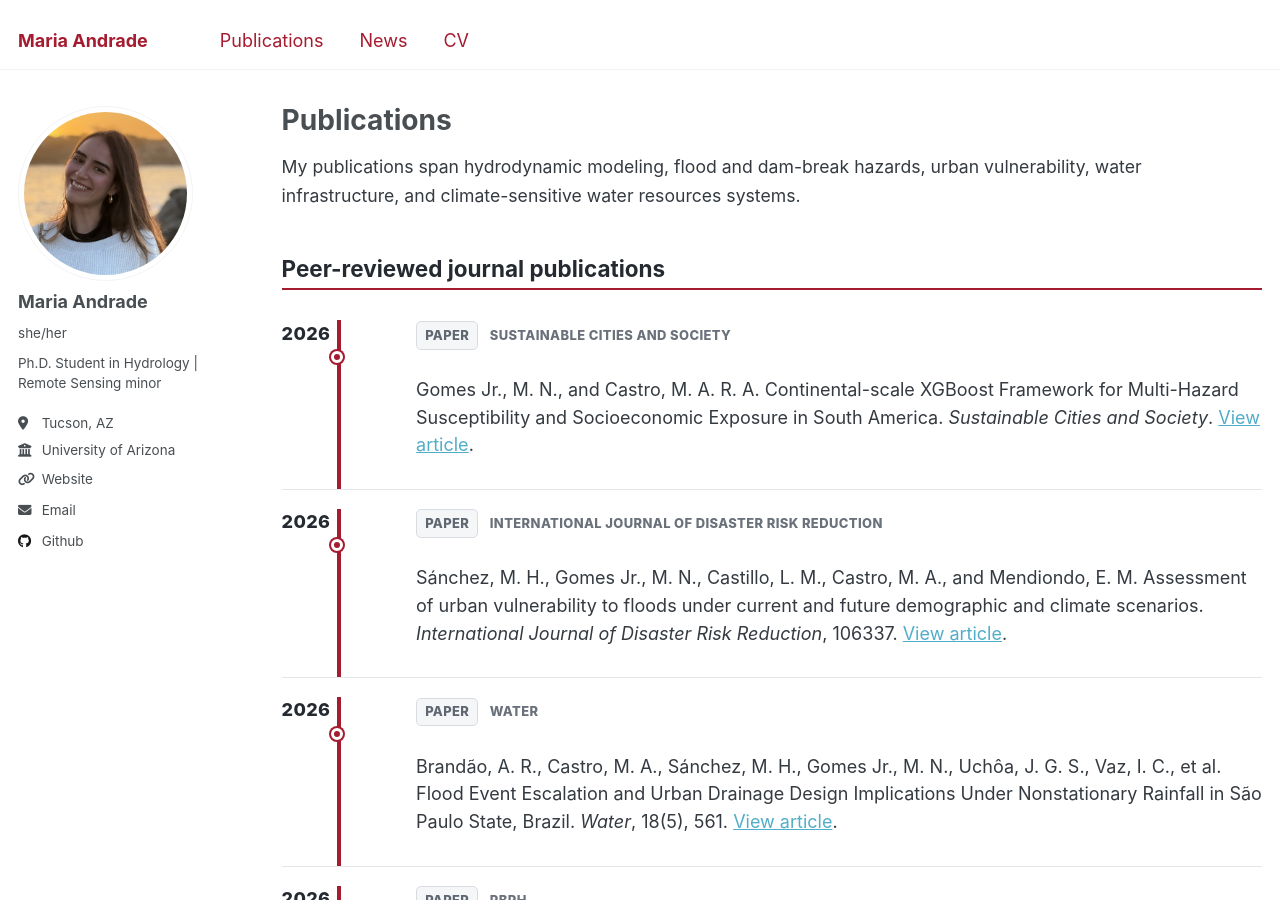
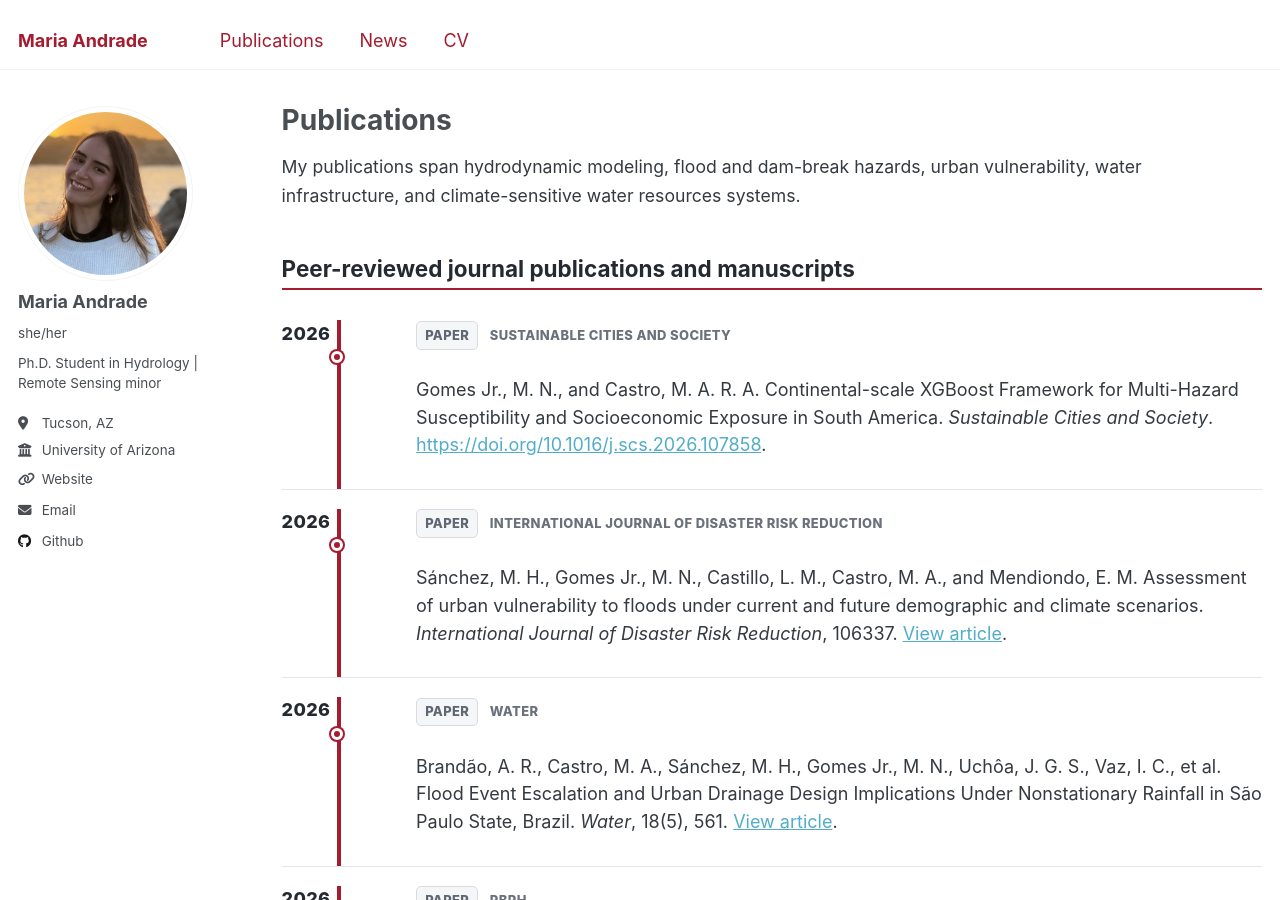
Before and after one commit to mariaandradeal/mariaandrade.github.io, a Jekyll site: the page built from _pages/publications.html, in a window 1280 px wide and 900 px high. Built offline with Jekyll 4.4.1, drawn with Linux system fonts in a browser that asks for light colours.

Commit message:
Update SCS publication citation

```diff
--- a/_pages/publications.html
+++ b/_pages/publications.html
@@ -13,7 +13,7 @@ author_profile: true
 </p>
 
 <section class="publication-section">
-  <h2>Peer-reviewed journal publications</h2>
+  <h2>Peer-reviewed journal publications and manuscripts</h2>
 
   <article class="pub-card">
     <div class="pub-year">2026</div>
@@ -24,7 +24,7 @@ author_profile: true
         Gomes Jr., M. N., and Castro, M. A. R. A. Continental-scale XGBoost Framework for
         Multi-Hazard Susceptibility and Socioeconomic Exposure in South America.
         <em>Sustainable Cities and Society</em>.
-        <a href="https://doi.org/10.1016/j.scs.2026.107858">View article</a>.
+        <a href="https://doi.org/10.1016/j.scs.2026.107858">https://doi.org/10.1016/j.scs.2026.107858</a>.
       </p>
     </div>
   </article>
```
